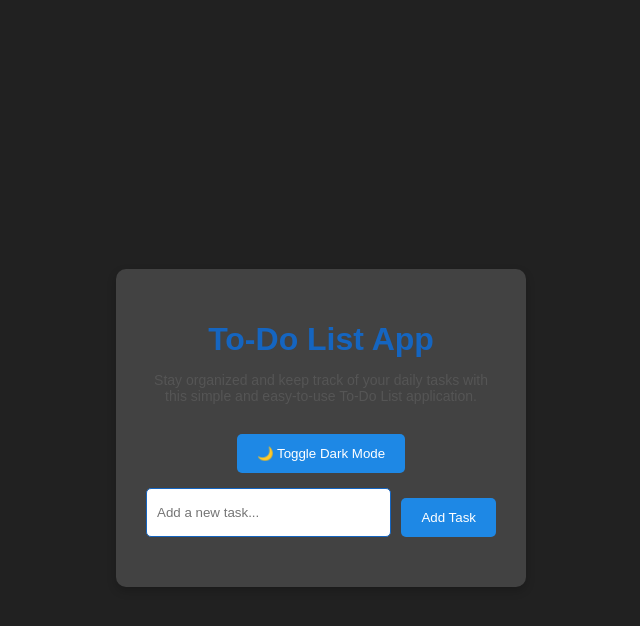
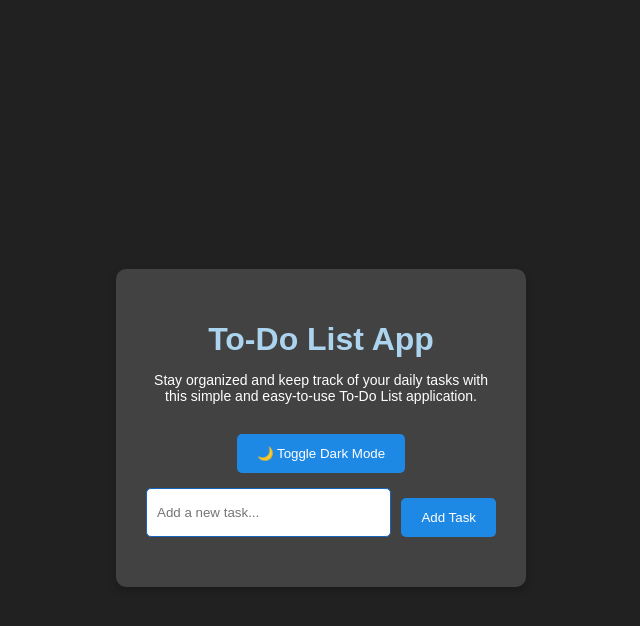
Before and after one commit to roddazad/to-do-list, a plain HTML site: page index.html in a window 1280 px wide. Both pictures are taken after a click on the button "🌙 Toggle Dark Mode". Shown: the whole page, without its empty margins (319-959 px from the left). Drawn offline with Linux system fonts and the light colour scheme.

Commit message:
fixed the dark mode text color

```diff
--- a/styles.css
+++ b/styles.css
@@ -107,6 +107,12 @@ li:hover {
     background-color: #212121;
     color: white;
 }
+.dark-mode p {
+    color: white;
+}
+.dark-mode h1 {
+    color: rgb(172, 212, 239);
+}
 
 .dark-mode .container {
     background-color: #424242;
```
